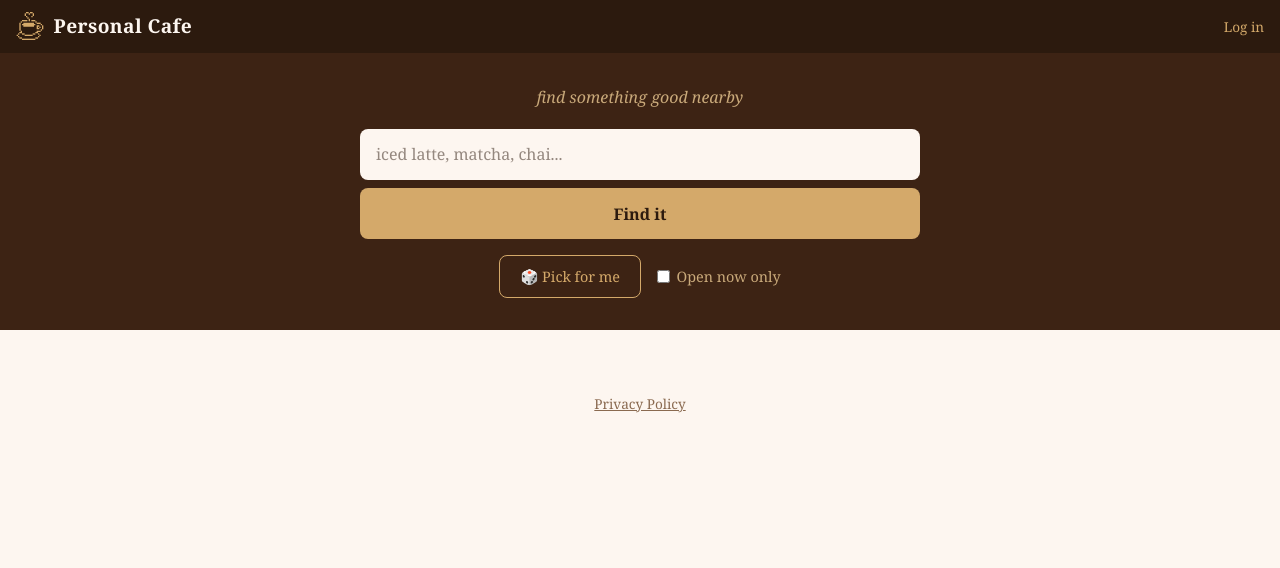
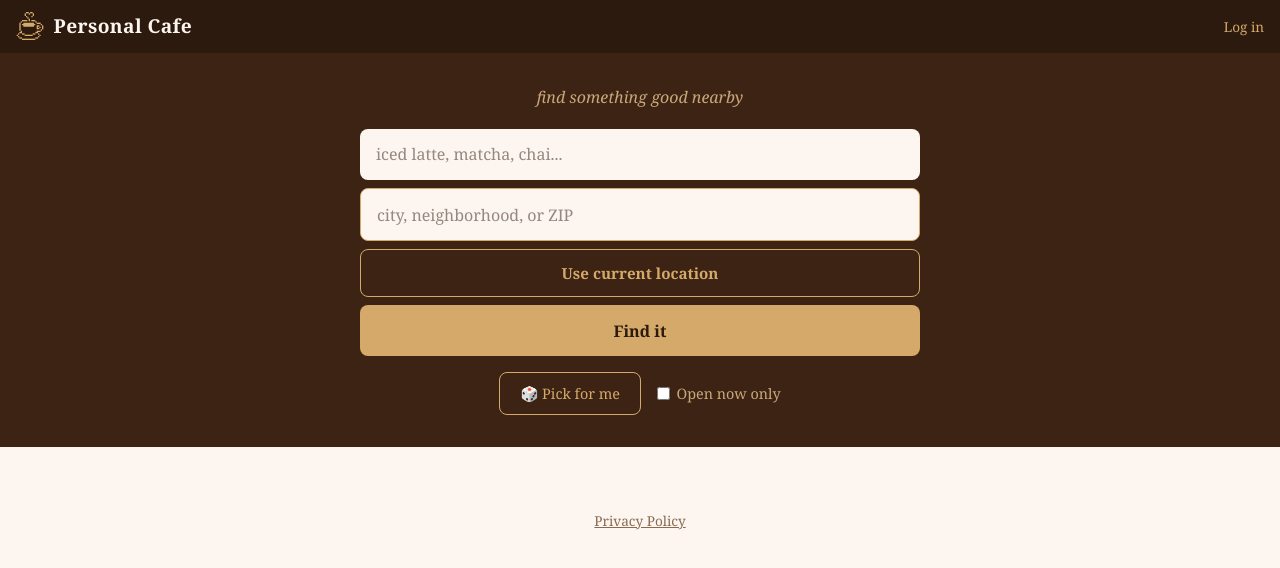
Before and after one commit to laurasedra/personal-cafe, a Next.js app: page / in a window 1280 px wide. Shown: the top 568 px of the page. Built offline with nearby package versions, Linux system fonts and the light colour scheme; no server answers.

Commit message:
Add manual location fallback

```diff
--- a/src/app/api/places/route.ts
+++ b/src/app/api/places/route.ts
@@ -5,8 +5,11 @@ export async function GET(request: NextRequest) {
   const query = searchParams.get('query')
   const lat = searchParams.get('lat')
   const lng = searchParams.get('lng')
+  const location = searchParams.get('location')?.trim().slice(0, 120)
+  const hasBrowserLocation = Boolean(lat && lng)
+  const hasManualLocation = Boolean(location)
 
-  if (!query || !lat || !lng) {
+  if (!query || (!hasBrowserLocation && !hasManualLocation)) {
     return NextResponse.json({ error: 'Missing parameters' }, { status: 400 })
   }
 
@@ -21,17 +24,28 @@ export async function GET(request: NextRequest) {
     }
 
     const radius = parseFloat(searchParams.get('radius') || '8000')
-    const locationBias = {
+    const browserLatitude = lat ? parseFloat(lat) : null
+    const browserLongitude = lng ? parseFloat(lng) : null
+    const hasValidBrowserLocation =
+      hasBrowserLocation &&
+      Number.isFinite(browserLatitude) &&
+      Number.isFinite(browserLongitude)
+
+    if (hasBrowserLocation && !hasValidBrowserLocation) {
+      return NextResponse.json({ error: 'Invalid location parameters' }, { status: 400 })
+    }
+
+    const locationBias = hasValidBrowserLocation ? {
       circle: {
-        center: { latitude: parseFloat(lat), longitude: parseFloat(lng) },
+        center: { latitude: browserLatitude, longitude: browserLongitude },
         radius
       }
-    }
+    } : undefined
 
     const requestBody = (text: string) => ({
       textQuery: text,
       maxResultCount: 20,
-      locationBias
+      ...(locationBias ? { locationBias } : {})
     })
 
     const commonHeaders = {
@@ -40,16 +54,19 @@ export async function GET(request: NextRequest) {
       'X-Goog-FieldMask': 'places.displayName,places.formattedAddress,places.location,places.currentOpeningHours,places.priceLevel,places.rating,places.id'
     }
 
+    const itemQuery = hasManualLocation ? `${query} near ${location}` : query
+    const cafeQuery = hasManualLocation ? `cafe coffee shop near ${location}` : 'cafe coffee shop near me'
+
     const [itemRes, cafeRes] = await Promise.all([
       fetch('https://places.googleapis.com/v1/places:searchText', {
         method: 'POST',
         headers: commonHeaders,
-        body: JSON.stringify(requestBody(query))
+        body: JSON.stringify(requestBody(itemQuery))
       }),
       fetch('https://places.googleapis.com/v1/places:searchText', {
         method: 'POST',
         headers: commonHeaders,
-        body: JSON.stringify(requestBody('cafe coffee shop near me'))
+        body: JSON.stringify(requestBody(cafeQuery))
       })
     ])
 
@@ -104,10 +121,14 @@ export async function GET(request: NextRequest) {
       return true
     })
 
+    if (!hasValidBrowserLocation || browserLatitude === null || browserLongitude === null) {
+      return NextResponse.json({ places })
+    }
+
     const placesWithDistance = places.map((place: any) => {
       const placeLat = place.location?.latitude
       const placeLng = place.location?.longitude
-      const distance = haversine(parseFloat(lat), parseFloat(lng), placeLat, placeLng)
+      const distance = haversine(browserLatitude, browserLongitude, placeLat, placeLng)
       return { ...place, distance }
     })
 
--- a/src/app/page.tsx
+++ b/src/app/page.tsx
@@ -25,6 +25,15 @@ type PlaceWithMap = {
   }
 }
 
+type BrowserLocation = {
+  latitude: number
+  longitude: number
+}
+
+type SearchLocation =
+  | { mode: 'manual'; location: string }
+  | { mode: 'browser'; coords: BrowserLocation }
+
 function getTodayHours(place: PlaceWithHours) {
   const descriptions = place.currentOpeningHours?.weekdayDescriptions
   if (!Array.isArray(descriptions) || descriptions.length === 0) return null
@@ -51,6 +60,8 @@ function getMapEmbedUrl(place: PlaceWithMap) {
 
 export default function Home() {
   const [query, setQuery] = useState('')
+  const [manualLocation, setManualLocation] = useState('')
+  const [currentLocation, setCurrentLocation] = useState<BrowserLocation | null>(null)
   const [results, setResults] = useState<any[]>([])
   const [allResults, setAllResults] = useState<any[]>([])
   const [loading, setLoading] = useState(false)
@@ -142,6 +153,27 @@ export default function Home() {
     return `${query} ${dietaryPrefs.join(' ')}`
   }
 
+  const getSearchLocation = (): SearchLocation | null => {
+    const trimmedLocation = manualLocation.trim()
+    if (trimmedLocation) return { mode: 'manual', location: trimmedLocation }
+    if (currentLocation) return { mode: 'browser', coords: currentLocation }
+    return null
+  }
+
+  const buildPlacesUrl = (searchQuery: string, searchLocation: SearchLocation) => {
+    const params = new URLSearchParams({ query: searchQuery })
+
+    if (searchLocation.mode === 'manual') {
+      params.set('location', searchLocation.location)
+    } else {
+      params.set('lat', String(searchLocation.coords.latitude))
+      params.set('lng', String(searchLocation.coords.longitude))
+      params.set('radius', String(getRadius()))
+    }
+
+    return `/api/places?${params.toString()}`
+  }
+
   const toggleMap = (placeId: string) => {
     setRevealedMapIds(prev => {
       const next = new Set(prev)
@@ -180,59 +212,124 @@ export default function Home() {
     }
   }
 
-  const pickForMe = async () => {
+  const executeSearch = async (searchLocation: SearchLocation) => {
     setLoading(true)
     setError('')
-    navigator.geolocation.getCurrentPosition(async (position) => {
-      const { latitude, longitude } = position.coords
-      const res = await fetch(`/api/places?query=cafe coffee shop bakery&lat=${latitude}&lng=${longitude}&radius=${getRadius()}`)
+
+    try {
+      const res = await fetch(buildPlacesUrl(buildQuery(), searchLocation))
       const data = await res.json()
+
+      if (!res.ok) {
+        setError(data.error || 'No results found')
+        return
+      }
+
+      if (data.places) {
+        const priceFiltered = filterByPrice(data.places)
+        setRevealedMapIds(new Set())
+        setAllResults(priceFiltered)
+        const filtered = openNow ? priceFiltered.filter((p: any) => p.currentOpeningHours?.openNow) : priceFiltered
+        setResults(filtered)
+        logEvent('search', {
+          query,
+          result_count: filtered.length,
+          open_now: openNow,
+          travel_mode: travelMode,
+          price_range: priceRange,
+          location_mode: searchLocation.mode
+        })
+        if (filtered.length === 0) setError('No results matched your preferences. Try adjusting your price range or filters.')
+      } else {
+        setError('No results found')
+      }
+    } catch {
+      setError('Search failed. Try again in a moment.')
+    } finally {
+      setLoading(false)
+    }
+  }
+
+  const pickForMe = async () => {
+    const searchLocation = getSearchLocation()
+    if (!searchLocation) {
+      setError('Enter a city, neighborhood, or ZIP, or choose current location.')
+      return
+    }
+
+    setLoading(true)
+    setError('')
+
+    try {
+      const res = await fetch(buildPlacesUrl('cafe coffee shop bakery', searchLocation))
+      const data = await res.json()
+
+      if (!res.ok) {
+        setError(data.error || 'No places found nearby.')
+        return
+      }
+
       if (data.places && data.places.length > 0) {
         const candidates = openNow
           ? data.places.filter((p: any) => p.currentOpeningHours?.openNow)
           : data.places
         if (candidates.length === 0) {
           setError('No open places found nearby.')
-          setLoading(false)
           return
         }
         const random = candidates[Math.floor(Math.random() * candidates.length)]
-        logEvent('pick_for_me', { place_id: random.id, place_name: random.displayName?.text, open_now: openNow })
+        logEvent('pick_for_me', {
+          place_id: random.id,
+          place_name: random.displayName?.text,
+          open_now: openNow,
+          location_mode: searchLocation.mode
+        })
         window.open(`https://www.google.com/maps/search/?api=1&query=${encodeURIComponent(random.displayName?.text)}&query_place_id=${random.id}`, '_blank')
       } else {
         setError('No places found nearby.')
       }
+    } catch {
+      setError('Could not pick a place. Try again in a moment.')
+    } finally {
       setLoading(false)
+    }
+  }
+
+  const search = async () => {
+    const searchLocation = getSearchLocation()
+    if (!searchLocation) {
+      setError('Enter a city, neighborhood, or ZIP, or choose current location.')
+      return
+    }
+
+    await executeSearch(searchLocation)
+  }
+
+  const useCurrentLocation = () => {
+    setLoading(true)
+    setError('')
+
+    navigator.geolocation.getCurrentPosition(async (position) => {
+      const coords = {
+        latitude: position.coords.latitude,
+        longitude: position.coords.longitude
+      }
+      const searchLocation: SearchLocation = { mode: 'browser', coords }
+      setCurrentLocation(coords)
+
+      if (query.trim()) {
+        await executeSearch(searchLocation)
+      } else {
+        setError('Current location is ready. Enter what you want to find.')
+        setLoading(false)
+      }
     }, () => {
-      setError('Could not get your location.')
+      setError('Could not get your location. You can still search by city, neighborhood, or ZIP.')
       setLoading(false)
     })
   }
 
-  const search = async () => {
-    setLoading(true)
-    setError('')
-    navigator.geolocation.getCurrentPosition(async (position) => {
-      const { latitude, longitude } = position.coords
-      const res = await fetch(`/api/places?query=${encodeURIComponent(buildQuery())}&lat=${latitude}&lng=${longitude}&radius=${getRadius()}`)
-      const data = await res.json()
-      if (data.places) {
-        const priceFiltered = filterByPrice(data.places)
-        setRevealedMapIds(new Set())
-        setAllResults(priceFiltered)
-        const filtered = openNow ? priceFiltered.filter((p: any) => p.currentOpeningHours?.openNow) : priceFiltered
-        setResults(filtered)
-        logEvent('search', { query, result_count: filtered.length, open_now: openNow, travel_mode: travelMode, price_range: priceRange })
-        if (filtered.length === 0) setError('No results matched your preferences. Try adjusting your price range or filters.')
-      } else {
-        setError('No results found')
-      }
-      setLoading(false)
-    }, () => {
-      setError('Could not get your location. Please allow location access.')
-      setLoading(false)
-    })
-  }
+  const canSearch = Boolean(query.trim() && (manualLocation.trim() || currentLocation))
 
   return (
     <main style={{
@@ -343,10 +440,49 @@ export default function Home() {
 	              boxSizing: 'border-box' as const,
 	            }}
 	          />
+	          <input
+	            type="text"
+	            placeholder="city, neighborhood, or ZIP"
+	            value={manualLocation}
+	            onChange={e => setManualLocation(e.target.value)}
+	            onKeyDown={e => e.key === 'Enter' && search()}
+	            aria-label="Search location"
+	            style={{
+	              width: '100%',
+	              padding: '0.85rem 1rem',
+	              fontSize: '1rem',
+	              borderRadius: '8px',
+	              border: '1px solid #d4a96a',
+	              outline: 'none',
+	              background: '#fdf6f0',
+	              color: '#2c1a0e',
+	              fontFamily: 'Georgia, serif',
+	              boxSizing: 'border-box' as const,
+	            }}
+	          />
+	          <button
+	            type="button"
+	            onClick={useCurrentLocation}
+	            disabled={loading}
+	            style={{
+	              width: '100%',
+	              padding: '0.72rem 1.25rem',
+	              fontSize: '0.95rem',
+	              borderRadius: '8px',
+	              border: '1px solid #d4a96a',
+	              background: 'transparent',
+	              color: '#d4a96a',
+	              fontWeight: 'bold',
+	              cursor: loading ? 'not-allowed' : 'pointer',
+	              fontFamily: 'Georgia, serif',
+	            }}
+	          >
+	            Use current location
+	          </button>
 	          <button
 	            id="search-btn"
 	            onClick={search}
-            disabled={loading || !query}
+	            disabled={loading || !canSearch}
 	            style={{
 	              width: '100%',
 	              padding: '0.85rem 1.25rem',
@@ -356,7 +492,7 @@ export default function Home() {
 	              background: '#d4a96a',
 	              color: '#2c1a0e',
 	              fontWeight: 'bold',
-              cursor: loading || !query ? 'not-allowed' : 'pointer',
+	              cursor: loading || !canSearch ? 'not-allowed' : 'pointer',
 	              fontFamily: 'Georgia, serif',
 	            }}
 	          >
```
Lines whose indentation alone changed are shown as unchanged.
